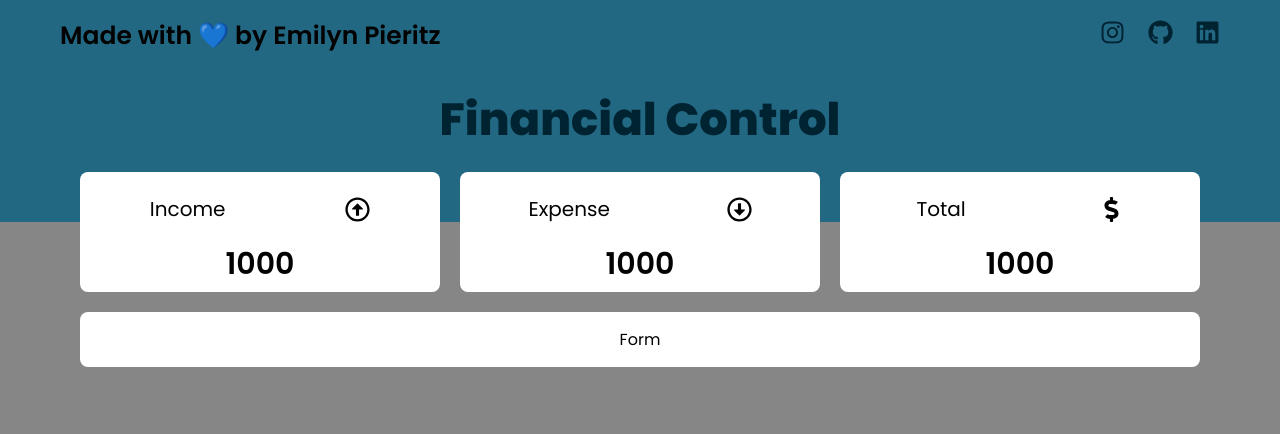
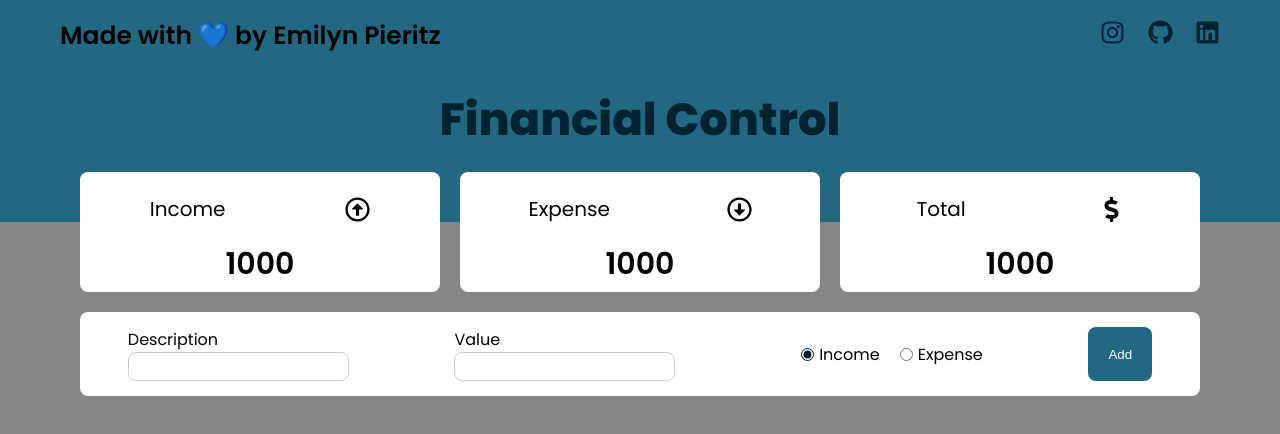
Before and after one commit to kelleymartin872/financial-control, a React (Create React App) app: page / in a window 1280 px wide. Shown: the top 434 px of the page. Built offline with nearby package versions, Linux system fonts and the light colour scheme.

Commit message:
Added Form

```diff
--- a/src/components/Form/index.js
+++ b/src/components/Form/index.js
@@ -1,10 +1,41 @@
-import React from 'react'
+import React, {useState} from 'react'
 import './style.scss'
 
 const Form = () => {
+  const [desc, setDesc] = useState('');
+  const [amount, setAmount] = useState('');
+  const [isExpense, setExpense] = useState(false);
+
+  const handleSave = ()=>{
+    if(!desc || !amount){
+      alert("Enter the description and value!")
+      return
+    } else if (amount < 1){
+      alert("The value must be positive!")
+      return
+    }
+  }
+
   return (
     <section className='Form' >
-      Form
+      <div className='Form__inputContent'>
+        <label>Description</label>
+        <input type="text" value={desc} onChange={(e)=> setDesc(e.target.value)} />
+      </div>
+
+      <div className='Form__inputContent'>
+        <label>Value</label>
+        <input type="number" value={amount} onChange={(e)=> setAmount(e.target.value)} />
+      </div>
+
+      <div className='Form__radioGroup'>
+        <input type="radio" id="rIncome" defaultChecked name='group1' onChange={()=>setExpense(!isExpense)} />
+        <labe htmlFor="rIncome">Income</labe>
+        <input type="radio" id="rExpense" name='group1' onChange={()=>setExpense(!isExpense)} />
+        <labe htmlFor="rExpense">Expense</labe>
+      </div>
+
+      <button className='Form__button' onClick={handleSave}>Add</button>
     </section>
   )
 }
--- a/src/components/Form/style.scss
+++ b/src/components/Form/style.scss
@@ -34,13 +34,17 @@
 
     input{
       margin-left: 20px;
+      margin-right: 5px;
       accent-color: $dark-primary-color;
       margin-top: 0;
+      &:hover{
+        accent-color: $primary-color;
+      }
     }
   }
 
   &__button{
-    padding: 5px 10px;
+    padding: 0px 20px;
     border: none;
     border-radius: 8px;
     cursor: pointer;
@@ -50,6 +54,7 @@
 
     &:hover{
       background-color: $light-primary-color;
+      color: $dark-primary-color;
     }
   }
 }
```
